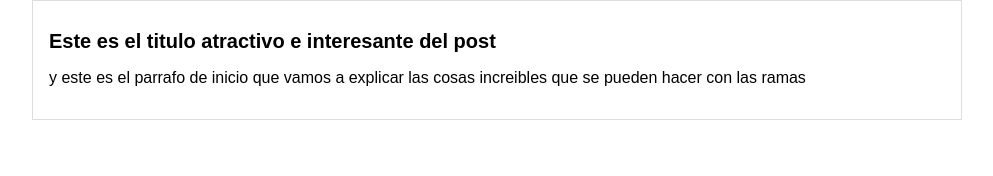
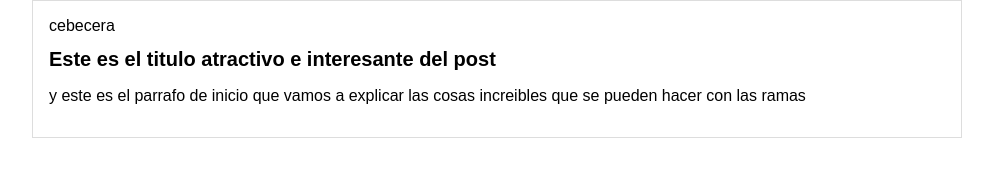
Before and after one commit to Henrivalt/HyperBlog, a plain HTML site: page index.html in a window 1280 px wide. Shown: the whole page, without its empty margins (143-1136 px from the left). Drawn offline with Linux system fonts and the light colour scheme.

Commit message:
Modificacion en cabecera

```diff
--- a/index.html
+++ b/index.html
@@ -9,6 +9,9 @@
 </head>
 <body>
     <div id="container">
+        <div id="cabecera">
+            cebecera
+        </div>
         <div id="post">
             <h1>Este es el titulo atractivo e interesante del post</h1>
             <p>y este es el parrafo de inicio que vamos a explicar las cosas increibles que se pueden hacer con las ramas</p>
```
